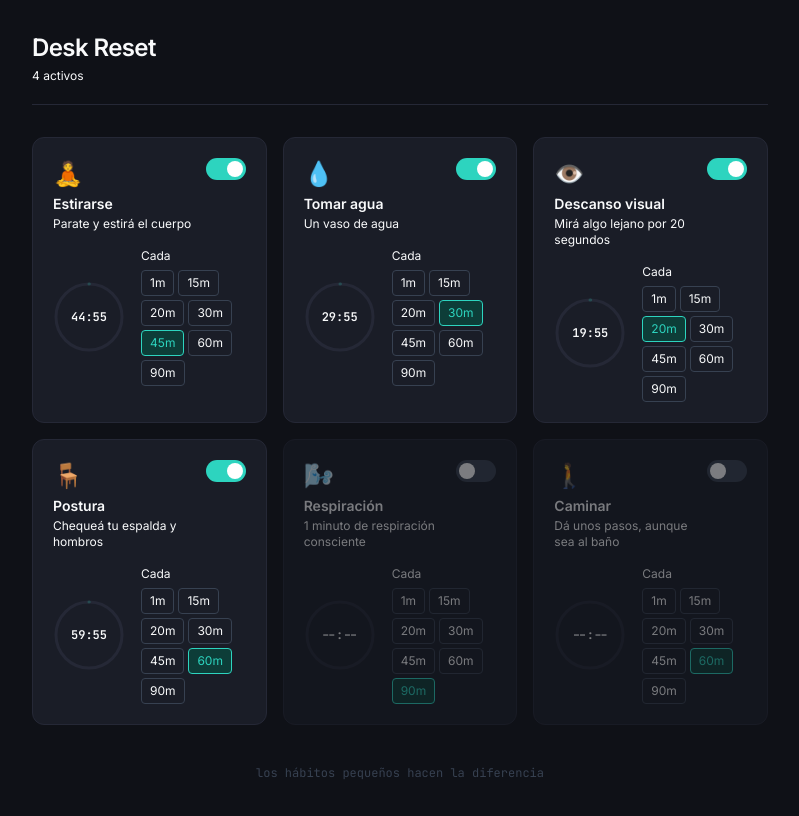
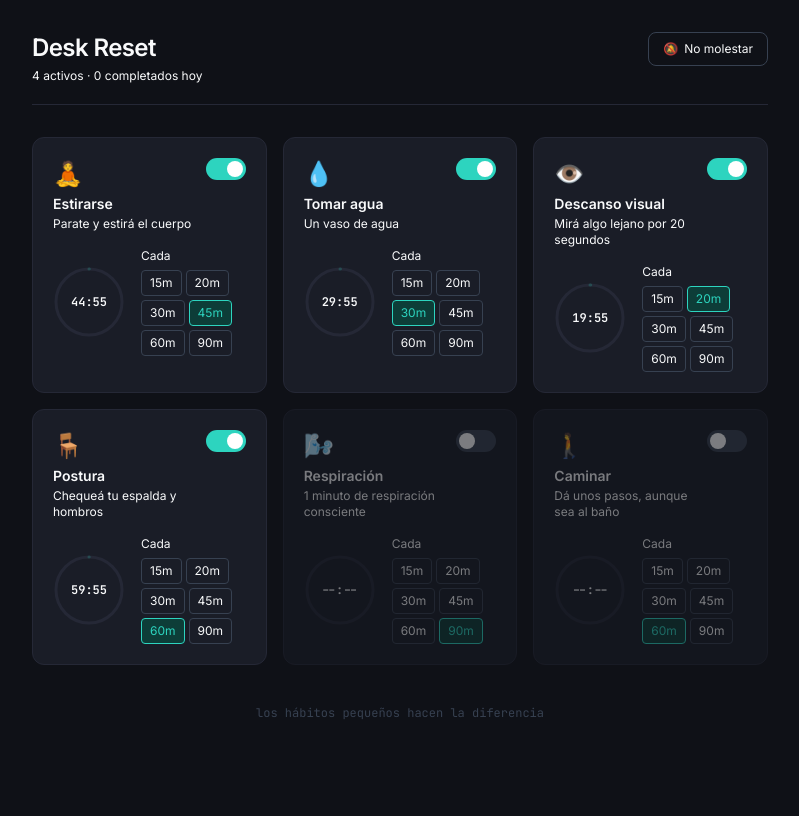
Before and after one commit to leisosag/desk-reset, a React (Vite) app: page / in a window 1280 px wide. Shown: the top 816 px of the page, without its empty margins (240-1039 px from the left). Built offline with nearby package versions, Linux system fonts and the light colour scheme.

Commit message:
feat: add use habits hook

```diff
--- a/src/App.jsx
+++ b/src/App.jsx
@@ -1,122 +1,57 @@
-import { useState, useEffect, useRef } from "react";
 import { HABITS } from "./data/habits";
-import { buildInitialState } from "./utils/time";
+import { useHabits } from "./hooks/useHabits";
 import HabitCard from "./components/HabitCard";
 import NotificationBanner from "./components/NotificationBanner";
 
-const SNOOZE_MINUTES = 5;
-
 export default function App() {
-  const [habitStates, setHabitStates] = useState(() => buildInitialState(HABITS));
-  const [notifications, setNotifications] = useState([]);
-  const tickRef = useRef(null);
-  const notifiedRef = useRef(new Set());
-
-  // Pedir permiso para notificaciones nativas al montar
-  useEffect(() => {
-    if ("Notification" in window && Notification.permission === "default") {
-      Notification.requestPermission();
-    }
-  }, []);
-
-  const triggerNotification = (habit) => {
-    // Banner en la app
-    setNotifications((prev) => {
-      if (prev.find((n) => n.id === habit.id)) return prev;
-      return [...prev, { id: habit.id, name: habit.name, description: habit.description, icon: habit.icon }];
-    });
-    // Notificación nativa del browser
-    if ("Notification" in window && Notification.permission === "granted") {
-      new Notification(habit.name, { body: habit.description });
-    }
-  };
-
-  useEffect(() => {
-    tickRef.current = setInterval(() => {
-      setHabitStates((prev) => {
-        const next = { ...prev };
-        HABITS.forEach((h) => {
-          const s = prev[h.id];
-          if (!s.enabled) return;
-          if (s.remaining > 0) {
-            next[h.id] = { ...s, remaining: s.remaining - 1 };
-            notifiedRef.current.delete(h.id);
-          } else {
-            if (!notifiedRef.current.has(h.id)) {
-              notifiedRef.current.add(h.id);
-              triggerNotification(h);
-            }
-          }
-        });
-        return next;
-      });
-    }, 1000);
-
-    return () => clearInterval(tickRef.current);
-  }, []);
-
-  const handleToggle = (id) => {
-    setHabitStates((prev) => {
-      const s = prev[id];
-      return {
-        ...prev,
-        [id]: { ...s, enabled: !s.enabled, remaining: s.interval * 60, snoozed: false },
-      };
-    });
-    setNotifications((prev) => prev.filter((n) => n.id !== id));
-    notifiedRef.current.delete(id);
-  };
-
-  const handleIntervalChange = (id, minutes) => {
-    setHabitStates((prev) => ({
-      ...prev,
-      [id]: { ...prev[id], interval: minutes, remaining: minutes * 60, snoozed: false },
-    }));
-    setNotifications((prev) => prev.filter((n) => n.id !== id));
-    notifiedRef.current.delete(id);
-  };
-
-  const handleDone = (id) => {
-    setHabitStates((prev) => ({
-      ...prev,
-      [id]: { ...prev[id], remaining: prev[id].interval * 60, snoozed: false },
-    }));
-    setNotifications((prev) => prev.filter((n) => n.id !== id));
-    notifiedRef.current.delete(id);
-  };
-
-  const handleSnooze = (id) => {
-    setHabitStates((prev) => ({
-      ...prev,
-      [id]: { ...prev[id], remaining: SNOOZE_MINUTES * 60, snoozed: true },
-    }));
-    setNotifications((prev) => prev.filter((n) => n.id !== id));
-    notifiedRef.current.delete(id);
-  };
-
-  const handleDismiss = (id) => {
-    setNotifications((prev) => prev.filter((n) => n.id !== id));
-  };
-
-  const enabledCount = Object.values(habitStates).filter((s) => s.enabled).length;
+  const {
+    habitStates,
+    notifications,
+    isDnd,
+    enabledCount,
+    totalCompleted,
+    toggle,
+    setInterval,
+    markDone,
+    snooze,
+    dismiss,
+    toggleDnd,
+  } = useHabits();
 
   return (
     <>
       <NotificationBanner
         notifications={notifications}
-        onDismiss={handleDismiss}
-        onSnooze={handleSnooze}
-        onDone={handleDone}
+        onDismiss={dismiss}
+        onSnooze={snooze}
+        onDone={markDone}
       />
 
       <div className="max-w-3xl mx-auto px-4 py-8 pb-16">
         <header className="mb-8">
-          <h1 className="text-2xl font-semibold text-text-primary tracking-tight">
-            Desk Reset
-          </h1>
-          <p className="text-text-muted text-xs mt-1">
-            {enabledCount} activo{enabledCount !== 1 ? "s" : ""}
-          </p>
+          <div className="flex justify-between items-start">
+            <div>
+              <h1 className="text-2xl font-semibold text-text-primary tracking-tight">
+                Desk Reset
+              </h1>
+              <p className="text-text-muted text-xs mt-1">
+                {enabledCount} activo{enabledCount !== 1 ? "s" : ""} · {totalCompleted} completado{totalCompleted !== 1 ? "s" : ""} hoy
+              </p>
+            </div>
+
+            <button
+              onClick={toggleDnd}
+              className={`flex items-center gap-1.5 px-3.5 py-2 rounded-lg text-xs border cursor-pointer transition-all duration-200 ${
+                isDnd
+                  ? "border-teal bg-teal-bg text-teal"
+                  : "border-border-muted bg-transparent text-text-muted hover:border-gray-500 hover:text-text-secondary"
+              }`}
+            >
+              <span>{isDnd ? "🔔" : "🔕"}</span>
+              {isDnd ? "Reanudar" : "No molestar"}
+            </button>
+          </div>
+
           <div className="h-px bg-border mt-5" />
         </header>
 
@@ -130,10 +65,10 @@ export default function App() {
                 key={habit.id}
                 habit={habit}
                 state={habitStates[habit.id]}
-                onToggle={handleToggle}
-                onIntervalChange={handleIntervalChange}
-                onDone={handleDone}
-                onSnooze={handleSnooze}
+                onToggle={toggle}
+                onIntervalChange={setInterval}
+                onDone={markDone}
+                onSnooze={snooze}
               />
             ))}
           </div>
--- a/src/data/habits.js
+++ b/src/data/habits.js
@@ -1,4 +1,4 @@
-export const INTERVAL_OPTIONS = [1, 15, 20, 30, 45, 60, 90];
+export const INTERVAL_OPTIONS = [15, 20, 30, 45, 60, 90];
 
 export const HABITS = [
   {
--- /dev/null
+++ b/src/hooks/useHabits.js
@@ -0,0 +1,132 @@
+import { useState, useEffect, useRef } from "react";
+import { HABITS } from "../data/habits";
+import { buildInitialState } from "../utils/time";
+
+const SNOOZE_MINUTES = 5;
+const DND_DURATION_MS = 60 * 60 * 1000; // 1 hora
+
+export function useHabits() {
+  const [habitStates, setHabitStates] = useState(() => buildInitialState(HABITS));
+  const [notifications, setNotifications] = useState([]);
+  const [dndUntil, setDndUntil] = useState(null);
+  const tickRef = useRef(null);
+  const notifiedRef = useRef(new Set());
+
+  const isDnd = dndUntil !== null && Date.now() < dndUntil;
+
+  const triggerNotification = (habit) => {
+    if (isDnd) return;
+    setNotifications((prev) => {
+      if (prev.find((n) => n.id === habit.id)) return prev;
+      return [...prev, { id: habit.id, name: habit.name, description: habit.description, icon: habit.icon }];
+    });
+    if ("Notification" in window && Notification.permission === "granted") {
+      new Notification(habit.name, { body: habit.description });
+    }
+  };
+
+  useEffect(() => {
+    if ("Notification" in window && Notification.permission === "default") {
+      Notification.requestPermission();
+    }
+  }, []);
+
+  useEffect(() => {
+    tickRef.current = setInterval(() => {
+      setHabitStates((prev) => {
+        const next = { ...prev };
+        HABITS.forEach((h) => {
+          const s = prev[h.id];
+          if (!s.enabled) return;
+          if (s.remaining > 0) {
+            next[h.id] = { ...s, remaining: s.remaining - 1 };
+            notifiedRef.current.delete(h.id);
+          } else {
+            if (!notifiedRef.current.has(h.id)) {
+              notifiedRef.current.add(h.id);
+              triggerNotification(h);
+            }
+          }
+        });
+        return next;
+      });
+    }, 1000);
+
+    return () => clearInterval(tickRef.current);
+  }, [isDnd]);
+  // isDnd como dependencia para que triggerNotification use el valor actualizado
+
+  const toggle = (id) => {
+    setHabitStates((prev) => {
+      const s = prev[id];
+      return {
+        ...prev,
+        [id]: { ...s, enabled: !s.enabled, remaining: s.interval * 60, snoozed: false },
+      };
+    });
+    setNotifications((prev) => prev.filter((n) => n.id !== id));
+    notifiedRef.current.delete(id);
+  };
+
+  const setInterval_ = (id, minutes) => {
+    setHabitStates((prev) => ({
+      ...prev,
+      [id]: { ...prev[id], interval: minutes, remaining: minutes * 60, snoozed: false },
+    }));
+    setNotifications((prev) => prev.filter((n) => n.id !== id));
+    notifiedRef.current.delete(id);
+  };
+
+  const markDone = (id) => {
+    setHabitStates((prev) => ({
+      ...prev,
+      [id]: {
+        ...prev[id],
+        remaining: prev[id].interval * 60,
+        snoozed: false,
+        completedToday: prev[id].completedToday + 1,
+      },
+    }));
+    setNotifications((prev) => prev.filter((n) => n.id !== id));
+    notifiedRef.current.delete(id);
+  };
+
+  const snooze = (id) => {
+    setHabitStates((prev) => ({
+      ...prev,
+      [id]: { ...prev[id], remaining: SNOOZE_MINUTES * 60, snoozed: true },
+    }));
+    setNotifications((prev) => prev.filter((n) => n.id !== id));
+    notifiedRef.current.delete(id);
+  };
+
+  const dismiss = (id) => {
+    setNotifications((prev) => prev.filter((n) => n.id !== id));
+  };
+
+  const toggleDnd = () => {
+    if (isDnd) {
+      setDndUntil(null);
+    } else {
+      setDndUntil(Date.now() + DND_DURATION_MS);
+      setNotifications([]);
+    }
+  };
+
+  const enabledCount = Object.values(habitStates).filter((s) => s.enabled).length;
+  const totalCompleted = Object.values(habitStates).reduce((acc, s) => acc + s.completedToday, 0);
+
+  return {
+    habitStates,
+    notifications,
+    isDnd,
+    enabledCount,
+    totalCompleted,
+    toggle,
+    setInterval: setInterval_,
+    markDone,
+    snooze,
+    dismiss,
+    toggleDnd,
+  };
+}
--- a/src/utils/time.js
+++ b/src/utils/time.js
@@ -12,6 +12,7 @@ export function buildInitialState(habits) {
         enabled: h.defaultEnabled,
         interval: h.defaultInterval,
         remaining: h.defaultInterval * 60,
+        completedToday: 0,
       },
     ])
   );
```
